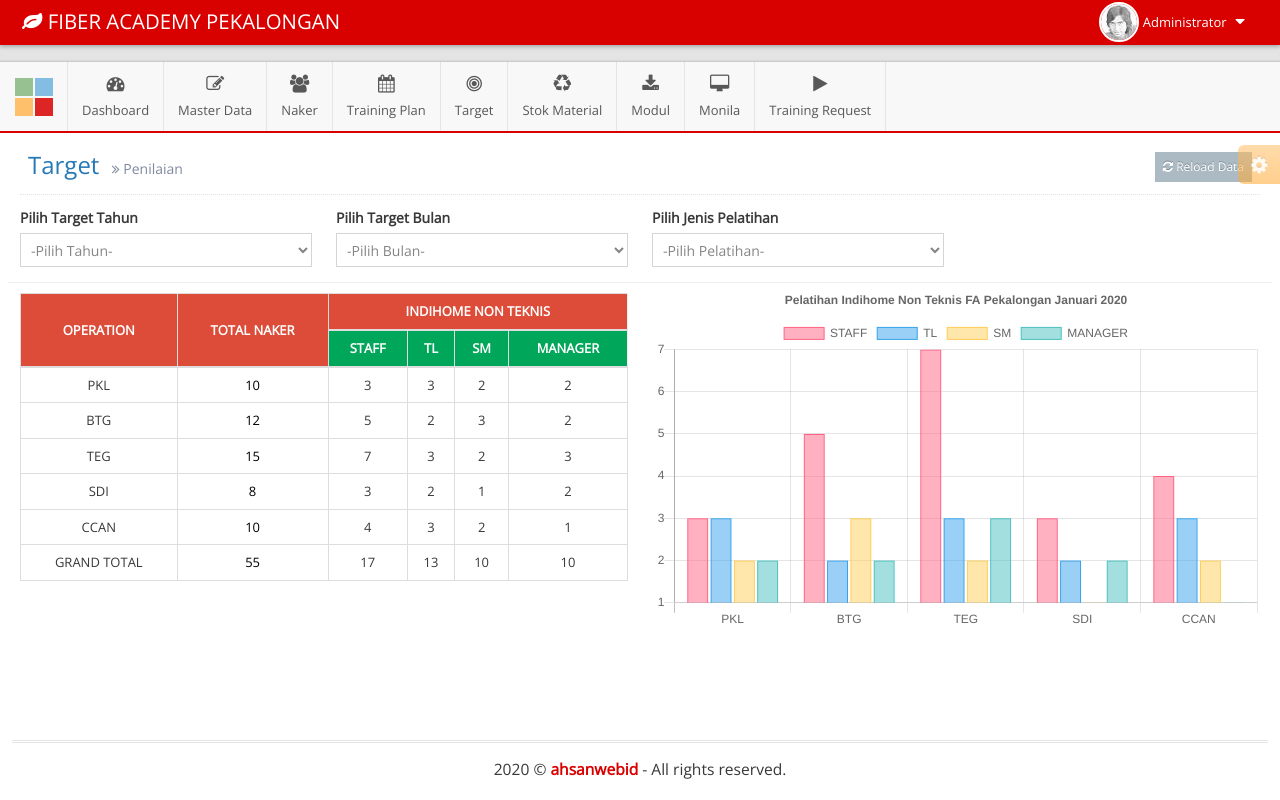
After one commit to abdulhakimhs/mamifa, a CodeIgniter app: page /mamifa/index.php/admin/penilaian/index in a window 1280 px wide. The commit adds this page. Run offline with CodeIgniter, Linux system fonts and the light colour scheme; some libraries are stand-ins or nearby versions.

Commit message:
desain penilaian

```diff
--- /dev/null
+++ b/dev/application/controllers/admin/Penilaian.php
@@ -0,0 +1,19 @@
+<?php
+defined('BASEPATH') OR exit('No direct script access allowed');
+
+class Penilaian extends MY_Controller {
+
+	public function __construct()
+	{
+		parent::__construct();
+	}
+
+	public function index()
+	{
+		$data['title'] 			= 'Target';
+		$data['subtitle'] 		= 'Penilaian';
+		$this->load->view('backend/template',[
+			'content' => $this->load->view('backend/penilaian/data',$data,true)
+		]);
+	}
+}
--- a/templates/backend/menu.php
+++ b/templates/backend/menu.php
@@ -127,14 +127,21 @@
               <li class="hover">
                 <a href="<?= site_url('admin/target/upload'); ?>">
                   <i class="menu-icon fa fa-caret-right"></i>
-                  Upload
+                  Upload Data
                 </a>
                 <b class="arrow"></b>
               </li>
               <li class="hover">
                 <a href="<?= site_url('admin/target'); ?>">
                   <i class="menu-icon fa fa-caret-right"></i>
-                  Data
+                  Target Pelatihan
+                </a>
+                <b class="arrow"></b>
+              </li>
+              <li class="hover">
+                <a href="<?= site_url('admin/penilaian'); ?>">
+                  <i class="menu-icon fa fa-caret-right"></i>
+                  Penilaian
                 </a>
                 <b class="arrow"></b>
               </li>
--- /dev/null
+++ b/templates/backend/penilaian/data.php
@@ -0,0 +1,258 @@
+<style type="text/css">
+	table tr td a {
+		color: black;
+		text-decoration: none;
+	}
+    canvas {
+        -moz-user-select: none;
+        -webkit-user-select: none;
+        -ms-user-select: none;
+    }
+</style>
+
+<div class="row">
+    <div class="col-md-3">
+        <div class="form-group">
+            <label class="form-control-label"><b>Pilih Target Tahun</b></label>
+            <select name="tahun" id="tahun" class="form-control">
+                <option value="">-Pilih Tahun-</option>
+                <option value="2002">2020</option>
+            </select>
+        </div>
+    </div>
+    <div class="col-md-3">
+        <div class="form-group">
+            <label class="form-control-label"><b>Pilih Target Bulan</b></label>
+            <select name="tahun" id="tahun" class="form-control">
+                <option value="">-Pilih Bulan-</option>
+                <option value="01">Januari</option>
+                <option value="02">Februari</option>
+                <option value="03">Maret</option>
+                <option value="04">April</option>
+                <option value="05">Mei</option>
+                <option value="06">Juni</option>
+            </select>
+        </div>
+    </div>
+    <div class="col-md-3">
+        <div class="form-group">
+            <label class="form-control-label"><b>Pilih Jenis Pelatihan</b></label>
+            <select name="tahun" id="tahun" class="form-control">
+                <option value="">-Pilih Pelatihan-</option>
+                <option value="01">INDIHOME NON TEKNIS</option>
+                <option value="02">MULTISKILL</option>
+                <option value="03">TS INDIHOME</option>
+                <option value="04">SURVEY DESIGN FTTH</option>
+            </select>
+        </div>
+    </div>
+</div>
+<div class="row" style="border-top: 1px solid #eee;">
+    <div class="col-lg-6">
+        <div class="table-responsive" style="margin-top: 10px;">
+            <table class="table table-bordered table-sm">
+                <thead>
+                    <tr>
+                        <th rowspan="2" style="vertical-align : middle;text-align:center; background: #DD4B39; color: #fff;">OPERATION</th>
+                        <th rowspan="2" style="vertical-align : middle;text-align:center; background: #DD4B39; color: #fff;">TOTAL NAKER</th>
+                        <th colspan="4" style="vertical-align : middle;text-align:center; background: #DD4B39; color: #fff;">INDIHOME NON TEKNIS</th>
+                    </tr>
+                    <tr>
+                        <th style="vertical-align : middle;text-align:center; background: #00A65A; color: #fff;">STAFF</th>
+                        <th style="vertical-align : middle;text-align:center; background: #00A65A; color: #fff;">TL</th>
+                        <th style="vertical-align : middle;text-align:center; background: #00A65A; color: #fff;">SM</th>
+                        <th style="vertical-align : middle;text-align:center; background: #00A65A; color: #fff;">MANAGER</th>
+                    </tr>
+                </thead>
+                <tbody>
+                    <tr>
+                        <td style="vertical-align : middle;text-align:center;">PKL</td>
+                        <td style="vertical-align : middle;text-align:center;"><a style="text-decoration: none;" href="penilaian/show">10</a></td>
+                        <td style="vertical-align : middle;text-align:center;">3</td>
+                        <td style="vertical-align : middle;text-align:center;">3</td>
+                        <td style="vertical-align : middle;text-align:center;">2</td>
+                        <td style="vertical-align : middle;text-align:center;">2</td>
+                    </tr>
+                    <tr>
+                        <td style="vertical-align : middle;text-align:center;">BTG</td>
+                        <td style="vertical-align : middle;text-align:center;"><a style="text-decoration: none;" href="penilaian/show">12</a></td>
+                        <td style="vertical-align : middle;text-align:center;">5</td>
+                        <td style="vertical-align : middle;text-align:center;">2</td>
+                        <td style="vertical-align : middle;text-align:center;">3</td>
+                        <td style="vertical-align : middle;text-align:center;">2</td>
+                    </tr>
+                    <tr>
+                        <td style="vertical-align : middle;text-align:center;">TEG</td>
+                        <td style="vertical-align : middle;text-align:center;"><a style="text-decoration: none;" href="penilaian/show">15</a></td>
+                        <td style="vertical-align : middle;text-align:center;">7</td>
+                        <td style="vertical-align : middle;text-align:center;">3</td>
+                        <td style="vertical-align : middle;text-align:center;">2</td>
+                        <td style="vertical-align : middle;text-align:center;">3</td>
+                    </tr>
+                    <tr>
+                        <td style="vertical-align : middle;text-align:center;">SDI</td>
+                        <td style="vertical-align : middle;text-align:center;"><a style="text-decoration: none;" href="penilaian/show">8</a></td>
+                        <td style="vertical-align : middle;text-align:center;">3</td>
+                        <td style="vertical-align : middle;text-align:center;">2</td>
+                        <td style="vertical-align : middle;text-align:center;">1</td>
+                        <td style="vertical-align : middle;text-align:center;">2</td>
+                    </tr>
+                    <tr>
+                        <td style="vertical-align : middle;text-align:center;">CCAN</td>
+                        <td style="vertical-align : middle;text-align:center;"><a style="text-decoration: none;" href="penilaian/show">10</a></td>
+                        <td style="vertical-align : middle;text-align:center;">4</td>
+                        <td style="vertical-align : middle;text-align:center;">3</td>
+                        <td style="vertical-align : middle;text-align:center;">2</td>
+                        <td style="vertical-align : middle;text-align:center;">1</td>
+                    </tr>
+                    <tr>
+                        <td style="vertical-align : middle;text-align:center;">GRAND TOTAL</td>
+                        <td style="vertical-align : middle;text-align:center;"><a style="text-decoration: none;" href="penilaian/show">55</a></td>
+                        <td style="vertical-align : middle;text-align:center;">17</td>
+                        <td style="vertical-align : middle;text-align:center;">13</td>
+                        <td style="vertical-align : middle;text-align:center;">10</td>
+                        <td style="vertical-align : middle;text-align:center;">10</td>
+                    </tr>
+                </tbody>
+            </table>
+        </div>
+    </div>
+    <div class="col-lg-6" style="height: 350px">
+        <canvas id="canvas"></canvas>
+    </div>
+</div>
+
+<!-- <script>
+    var randomScalingFactor = function() {
+        return Math.round(Math.random() * 100);
+    };
+
+    var options = {
+        tooltips: {
+            enabled: false
+        },
+        responsive: true,
+        plugins: {
+            datalabels: {
+            formatter: (value, ctx) => {
+
+                let datasets = ctx.chart.data.datasets;
+
+                if (datasets.indexOf(ctx.dataset) === datasets.length - 1) {
+                let sum = datasets[0].data.reduce((a, b) => a + b, 0);
+                let percentage = Math.round((value / sum) * 100) + '%';
+                return percentage;
+                } else {
+                return percentage;
+                }
+            },
+            color: '#fff',
+            }
+        }
+    };
+
+    var config = {
+        type: 'pie',
+        data: {
+            datasets: [{
+                data: [
+                    10,
+                    20,
+                ],
+                backgroundColor: [
+                    window.chartColors.red,
+                    window.chartColors.green,
+                ],
+                label: 'Dataset 1'
+            }],
+            labels: [
+                'Belum',
+                'Sudah',
+            ]
+        },
+        options: options
+    };
+
+    window.onload = function() {
+        var ctx = document.getElementById('chart-area').getContext('2d');
+        window.myPie = new Chart(ctx, config);
+    };
+</script> -->
+
+<script>
+    var MONTHS = ['January', 'February', 'March', 'April', 'May', 'June', 'July', 'August', 'September', 'October', 'November', 'December'];
+    var color = Chart.helpers.color;
+    var barChartData = {
+        labels: ['PKL', 'BTG', 'TEG', 'SDI', 'CCAN'],
+        datasets: [{
+            label: 'STAFF',
+            backgroundColor: color(window.chartColors.red).alpha(0.5).rgbString(),
+            borderColor: window.chartColors.red,
+            borderWidth: 1,
+            data: [
+                3,
+                5,
+                7,
+                3,
+                4
+            ]
+        }, {
+            label: 'TL',
+            backgroundColor: color(window.chartColors.blue).alpha(0.5).rgbString(),
+            borderColor: window.chartColors.blue,
+            borderWidth: 1,
+            data: [
+                3,
+                2,
+                3,
+                2,
+                3
+            ]
+        }, {
+            label: 'SM',
+            backgroundColor: color(window.chartColors.yellow).alpha(0.5).rgbString(),
+            borderColor: window.chartColors.yellow,
+            borderWidth: 1,
+            data: [
+                2,
+                3,
+                2,
+                1,
+                2
+            ]
+        }, {
+            label: 'MANAGER',
+            backgroundColor: color(window.chartColors.green).alpha(0.5).rgbString(),
+            borderColor: window.chartColors.green,
+            borderWidth: 1,
+            data: [
+                2,
+                2,
+                3,
+                2,
+                1
+            ]
+        }]
+
+    };
+
+    window.onload = function() {
+        var ctx = document.getElementById('canvas').getContext('2d');
+        window.myBar = new Chart(ctx, {
+            type: 'bar',
+            data: barChartData,
+            options: {
+                responsive: true,
+                maintainAspectRatio: false,
+                legend: {
+                    position: 'top',
+                },
+                title: {
+                    display: true,
+                    text: 'Pelatihan Indihome Non Teknis FA Pekalongan Januari 2020'
+                }
+            }
+        });
+
+    };
+</script>
```
